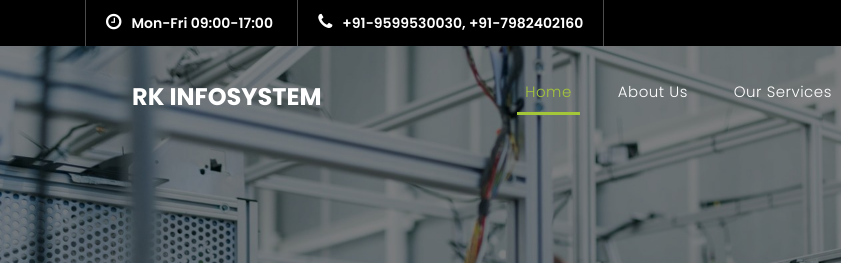
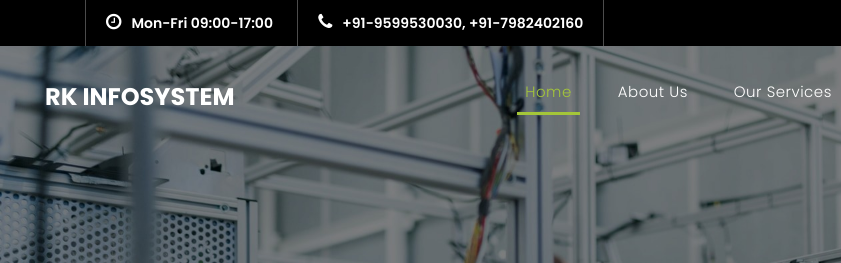
Before and after one commit to prajan2/rk, a plain HTML site: page index.html in a window 1280 px wide. Shown: the top 263 px of the page, 0-841 px from the left. Drawn offline with nearby package versions, Linux system fonts and the light colour scheme.

Commit message:
navbar-brand padding-left: 30px;

```diff
--- a/assets/css/templatemo-finance-business.css
+++ b/assets/css/templatemo-finance-business.css
@@ -276,7 +276,7 @@ header .navbar {
 }
 .navbar .navbar-brand {
 	float: 	left;
-  padding-left: 117px;
+  padding-left: 30px;
 	margin-top: 12px;
 	outline: none;
 }
```
